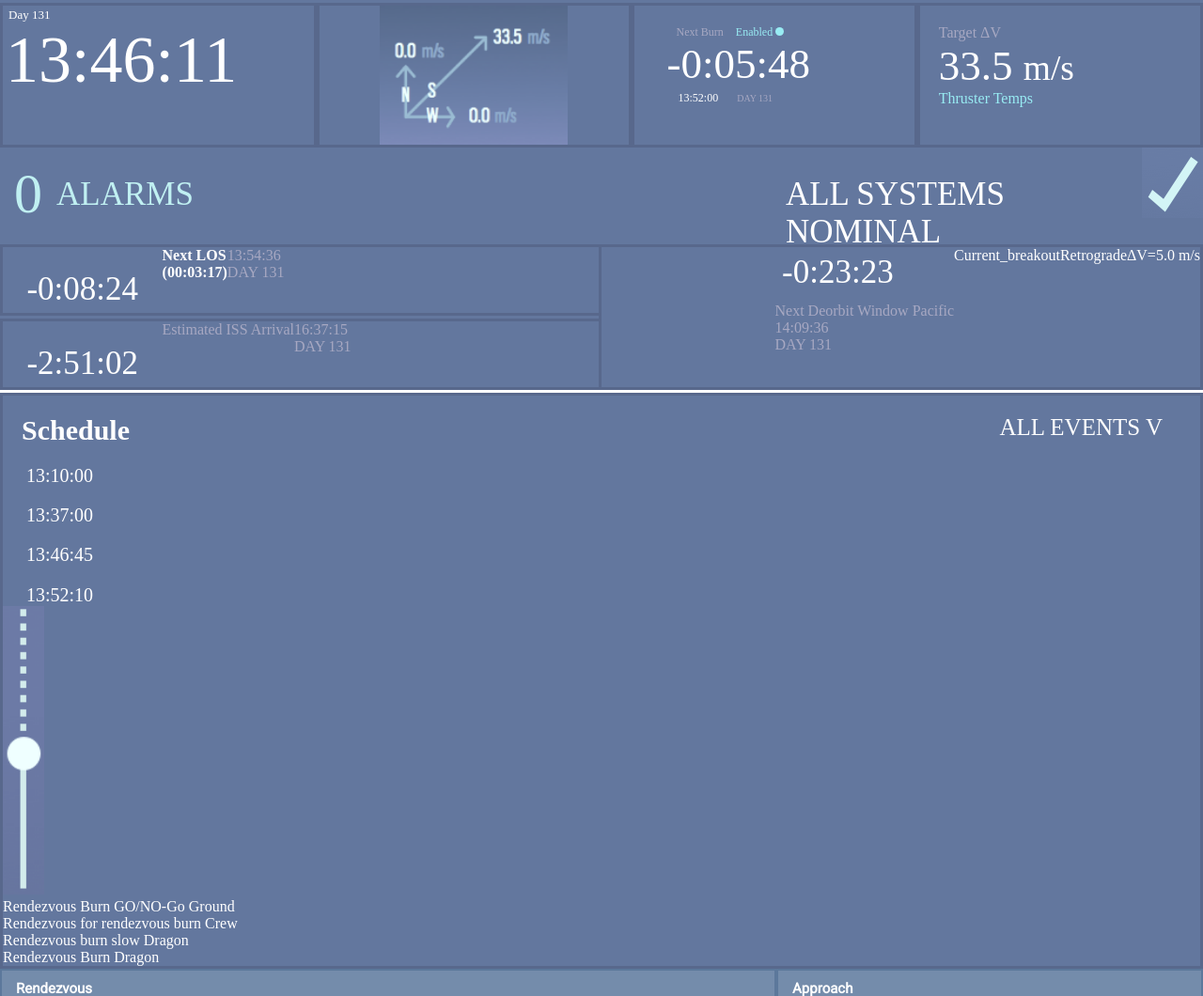
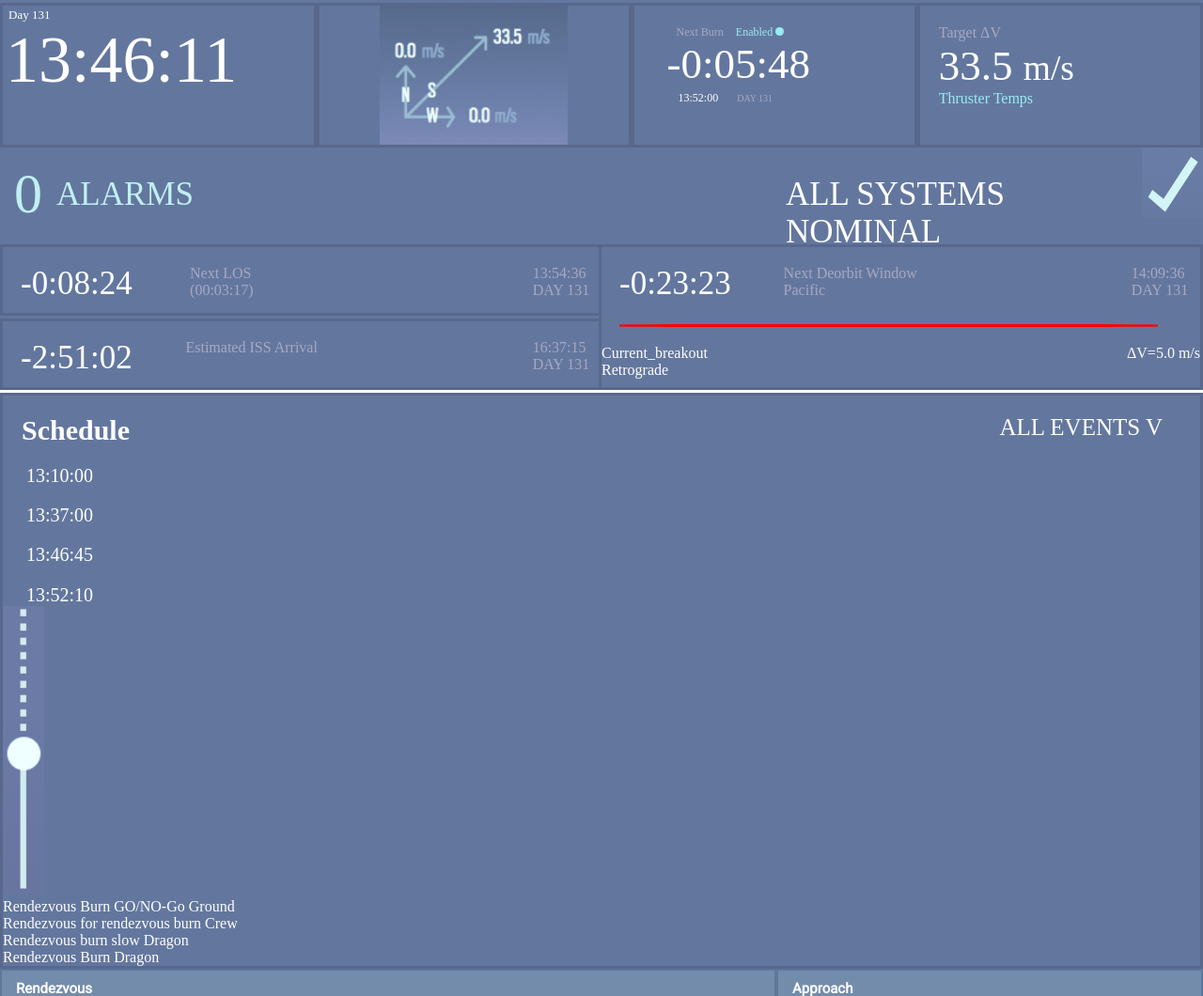
Before and after one commit to norka2233/Eleonora, a plain HTML site: page space-x-1/space-x-1.html in a window 1280 px wide. Shown: the part 1041-2101 px from the top of the page at 94% size. Drawn offline with Linux system fonts and the light colour scheme; a web font is replaced by a local one.

Commit message:
table done

```diff
--- a/space-x-1/space-x-1.css
+++ b/space-x-1/space-x-1.css
@@ -133,8 +133,22 @@
   padding-top: 20px;
   padding-left: 20px
 }
-.target, .next_los, .date_time {
+.target, .grey_font_basic {
   color: rgb(167,168,194);
+}
+
+.date_time {
+  margin-right: 2%;
+  margin-top: 3%;
+}
+
+.fix_position {
+    margin-top: 3%;
+    margin-right: 30%;
+}
+
+.steal_space {
+  margin-right: 40%;
 }
 .target_speed {
   font-size: 45px;
@@ -172,23 +186,41 @@
   margin-left: 10px;
 }
 
-.first_box, .second_box{
-  display: flex;
+.first_box {
   height: 70px;
   width: 100%;
 }
 
+.above_row, .below_row {
+  display: flex;
+  flex-direction: row;
+  justify-content: space-between;
+}
+
+/* .above_row:nth-child(an+b) */
 .third_box {
   width: 50%;
   display: flex;
-  justify-content: flex-end;
+  flex-direction: column;
+  }
+
+.break_line {
+  background: red;
+  height: 3px;
+  width: 90%;
+  margin:  0 3% 3% 3%;
+  border-radius: 20%;
 }
-
 .minus_index {
   font-size: 35px;
   height: 44px;
   color: #fff;
-  padding: 4%;
+  padding: 3%;
+  }
+
+.current_retrograde {
+  display: flex;
+  flex-direction: column;
 }
 
 .flex_column {
--- a/space-x-1/space-x-1.html
+++ b/space-x-1/space-x-1.html
@@ -149,27 +149,27 @@
     </div>
     <div class="line plan flex_row">
       <div class="flex_column">
-        <div class="first_box block">
+        <div class="first_box above_row block">
             <div class="minus_index">
               -0:08:24
             </div>
-            <div class="next_los_flex">
-              <b>Next LOS
+            <div class= "grey_font_basic fix_position steal_space">
+
+              Next LOS
                 <br>(00:03:17)
-              </b>
             </div >
-            <span class="date_time">
+            <span class="grey_font_basic grey_font_basic date_time">
               13:54:36 <br>DAY 131
             </span>
         </div>
-        <div class="second_box block">
+        <div class="first_box above_row block">
               <div class="minus_index">
                   -2:51:02
               </div>
-              <span id="estimated_iss" class="next_los">
+              <span id="estimated_iss" class="grey_font_basic fix_position">
                   Estimated ISS Arrival
               </span>
-              <div class="date_time">
+              <div class="grey_font_basic grey_font_basic date_time">
                   16:37:15 <br>DAY 131
               </div>
             </div>
@@ -179,25 +179,28 @@
             <div class="minus_index">
                 -0:23:23
             </div>
-            <span class="next_los">
+            <div class="grey_font_basic fix_position">
                 Next Deorbit Window
-            </span>
-            <span class="next_los">
+                <br>
                 Pacific
-            </span>
-            <div class="date_time">
+            </div>
+            <div class="grey_font_basic grey_font_basic date_time">
                 14:09:36 <br>DAY 131
             </div>
         </div>
         <div class="break_line"></div>
+        <div class="below_row">
+          <div class="current_retrograde">
             <div class="current_breakout">
                 Current_breakout
             </div>
             <div class="retrograde">
                 Retrograde
             </div>
+        </div>
           <div class="sum">
               ΔV=5.0 m/s
+          </div>
         </div>
       </div>
       </div>
```
Lines whose indentation alone changed are shown as unchanged.
